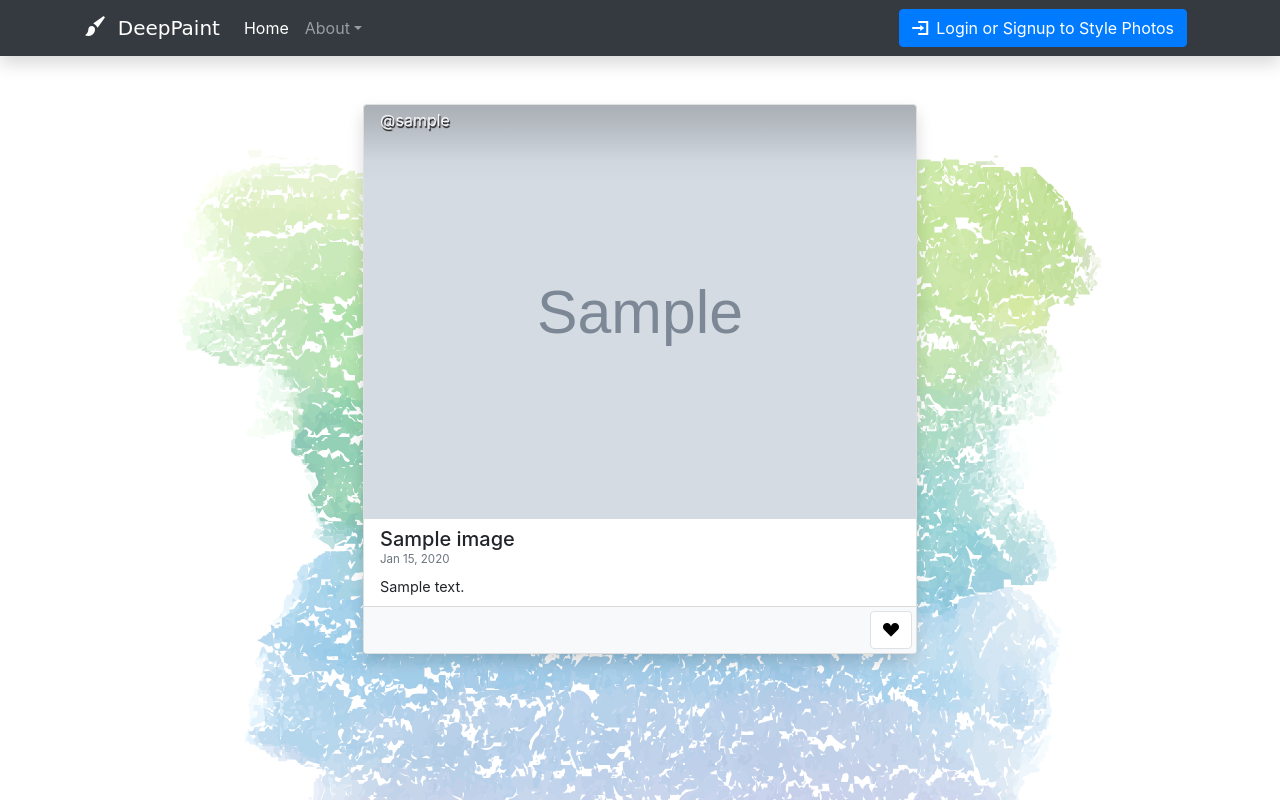
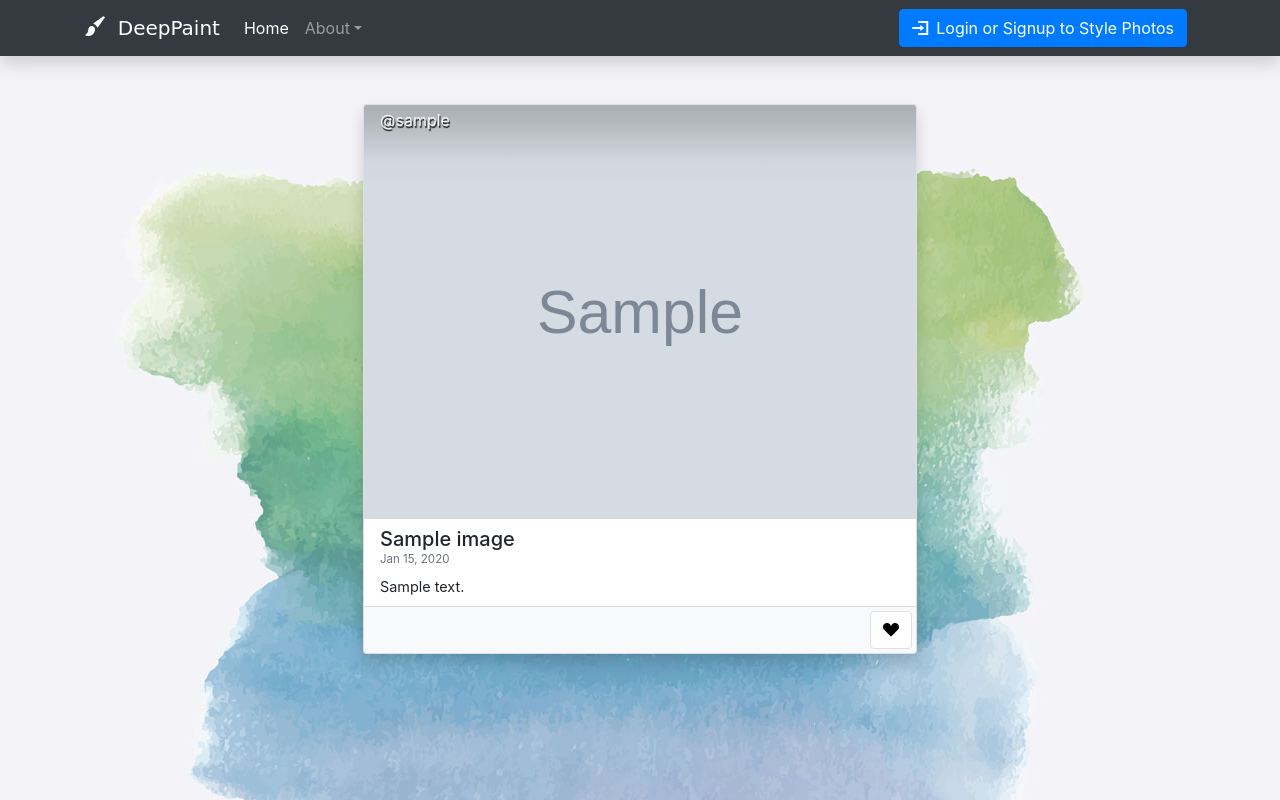
Before and after one commit to evinces/deep-paint, a Flask app: page /1 in a window 1280 px wide. Run offline with Flask 2, Linux system fonts and the light colour scheme; tables that the repository leaves empty hold one stand-in row (values such as "Sample post"); grey boxes marked "Sample" are stand-in pictures; some libraries are stand-ins or nearby versions; some web fonts are replaced.

Commit message:
swap background svg with jpg

```diff
--- a/static/css/style.css
+++ b/static/css/style.css
@@ -1,9 +1,9 @@
 .bg-rainbow {
-  background-image: url("/static/image/rainbow-01.svg");
+  background-image: url("/static/image/vertical-color-rainbow.jpg");
   background-size: 1500px auto;
   background-repeat: repeat-y;
   background-position: top;
-  background-color: #fff;
+  background-color: #f1f1f7;
 }
 
 .mt-6 {
```
Also changed, not shown: static/image/rainbow-01.svg (deleted), static/image/vertical-color-rainbow.jpg (added).
